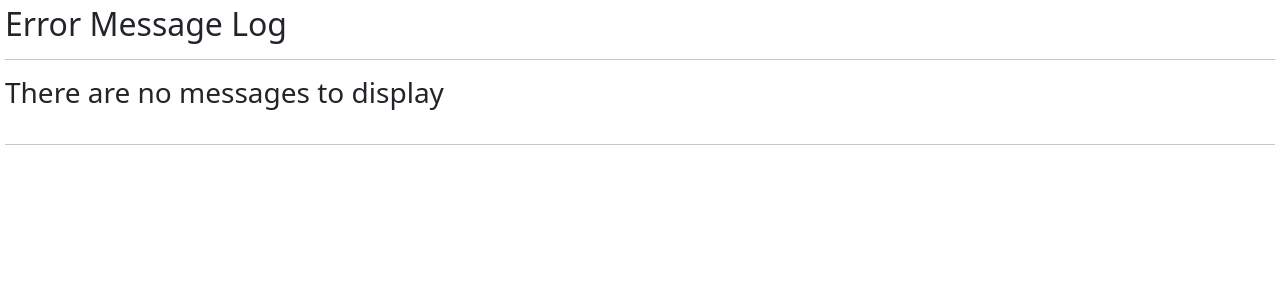
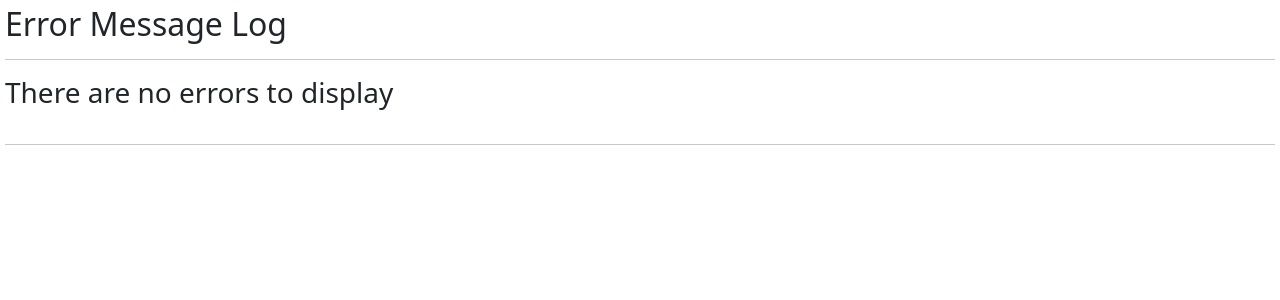
Before and after one commit to marshallpratt1/midnightsprouts, a Django app: page /errors in a window 1280 px wide. Shown: the part 56-356 px from the top of the page. Run offline with Django 4.2, Linux system fonts and the light colour scheme; data that the repository does not hold is empty.

Commit message:
Modified error message

```diff
--- a/automated_greenhouse/templates/automated_greenhouse/system_errors.html
+++ b/automated_greenhouse/templates/automated_greenhouse/system_errors.html
@@ -19,7 +19,7 @@
     </ol>
 
     {% else %}
-    <h3>There are no messages to display</h3>
+    <h3>There are no errors to display</h3>
 
     {% endif %}
 
@@ -35,7 +35,6 @@
                 <form action = "{% url 'errors' %}" method="post" id = "status_form", name="status_form">
                     {% csrf_token %}
                     {{ system_form }}
-                    <hr>
                     <button class="btn btn-primary" type="submit">Yes</button>
                     <button type="button" class="btn btn-secondary" data-bs-dismiss="modal">No</button>                                    </form>
                 </form>
```
